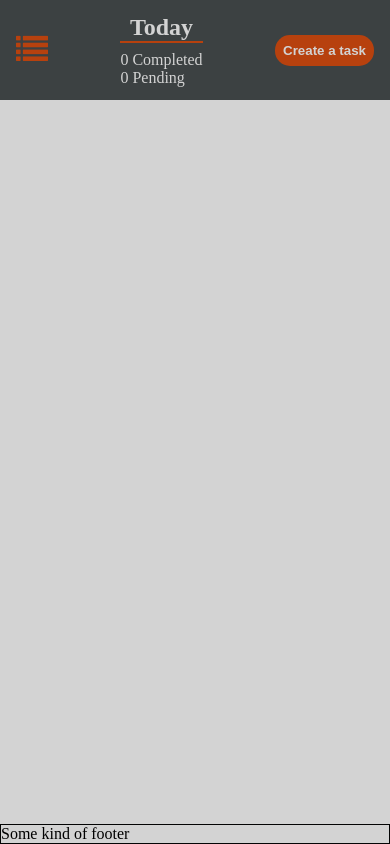
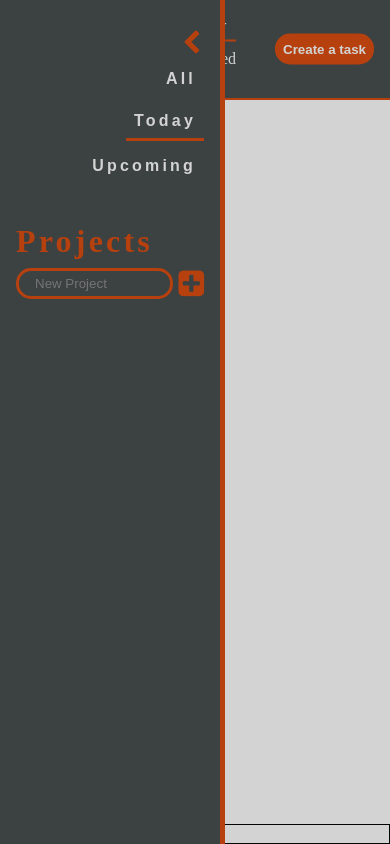
Before and after one commit to adrian92612/odin-todo-list, a website built with webpack: page src/template.html in a window 390 px wide. Both pictures are taken after a click on the button 32 px from the left and 50 px from the top of the page. Built offline with nearby package versions, Linux system fonts and the light colour scheme; a web font is replaced by a local one.

Commit message:
sidebar now responsive

```diff
--- a/src/domManipulator.js
+++ b/src/domManipulator.js
@@ -249,6 +249,16 @@ const sideBarListener = () => {
     });
   });
   navTabOptions[1].click();
+
+  const sideBar = document.querySelector(".side-bar");
+  const hideSideBar = document.querySelector(".btn-hide-side-bar");
+  hideSideBar.addEventListener("click", () =>
+    sideBar.classList.remove("show-side-bar")
+  );
+  const showSideBar = document.querySelector(".btn-side-bar");
+  showSideBar.addEventListener("click", () =>
+    sideBar.classList.add("show-side-bar")
+  );
 };
 
 const createTaskListener = () => {
--- a/src/main.css
+++ b/src/main.css
@@ -35,6 +35,8 @@ body {
     "main"
     "footer";
   max-width: 1200px;
+  position: relative;
+  width: 100%;
   min-height: 100svh;
   margin: 0 auto;
 
@@ -46,10 +48,10 @@ body {
 header {
   position: relative;
   grid-area: header;
-  /* border-bottom: 2px solid var(--rust); */
-  display: flex;
+  border-bottom: 2px solid var(--rust);
+  /* display: flex;
   align-items: center;
-  justify-content: space-between;
+  justify-content: space-between; */
   padding: 1rem;
   color: var(--lightGray);
   background-color: var(--charcoalGrey);
@@ -61,6 +63,13 @@ header {
   background-color: transparent;
   font-size: 2rem;
   transition: 0.3s;
+}
+
+.tab {
+  position: absolute;
+  left: 50%;
+  top: 50%;
+  transform: translate(-50%, -50%);
 }
 
 .current-tab {
@@ -77,6 +86,11 @@ header {
   border: none;
   color: var(--lightGray);
   transition: 0.3s;
+
+  position: absolute;
+  right: 1rem;
+  top: 50%;
+  transform: translateY(-50%);
 }
 
 .add-task:hover,
@@ -212,12 +226,33 @@ header {
 /********** SIDEBAR **********/
 
 .side-bar {
-  grid-area: sidebar;
+  position: absolute;
+  display: flex;
+  flex-direction: column;
+  min-height: 100dvh;
+  width: var(--sideBarWidth);
+  left: -250px;
   background-color: var(--charcoalGrey);
-  display: none;
   padding: 2rem 1rem;
   gap: 0.5rem;
   border-right: 5px solid var(--rust);
+  transition: 0.5s;
+  opacity: 0;
+}
+
+.show-side-bar {
+  opacity: 1;
+  z-index: 1;
+  left: 0;
+}
+
+.btn-hide-side-bar {
+  align-self: flex-end;
+  width: 25px;
+  color: var(--rust);
+  font-size: 1.2rem;
+  border: none;
+  background-color: transparent;
 }
 
 .side-bar > h2 {
@@ -462,8 +497,14 @@ footer {
   }
 
   .side-bar {
-    display: flex;
-    flex-direction: column;
+    grid-area: sidebar;
+    left: 0;
+    opacity: 1;
+  }
+
+  .btn-hide-side-bar,
+  .btn-side-bar {
+    display: none;
   }
 }
 
--- a/src/template.html
+++ b/src/template.html
@@ -76,6 +76,8 @@
       </header>
 
       <nav class="side-bar">
+        <button class="btn-hide-side-bar"><i class="fa fa-chevron-left fa-lg" aria-hidden="true"></i>
+        </button>
         <div class="nav-options">
           <button class="btn-tab">All</button>
           <button class="btn-tab">Today</button>
```
Also changed, not shown: dist/bundle.js, dist/index.html.
